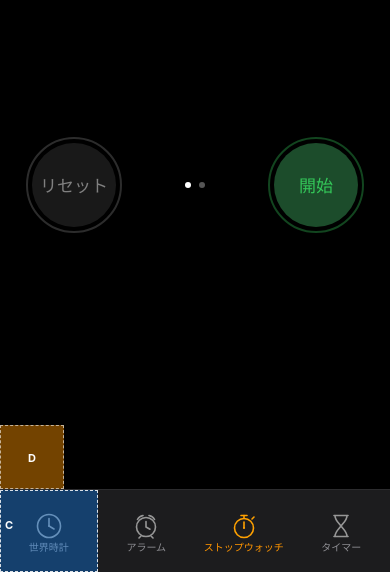
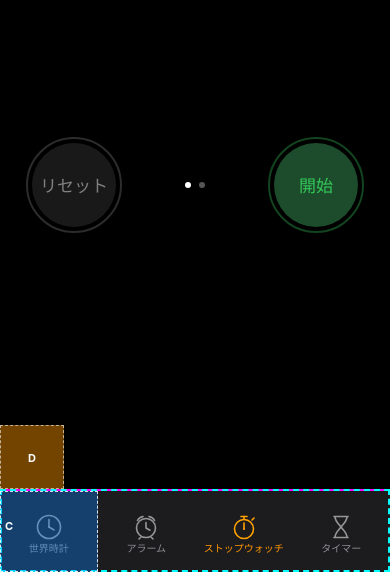
Before and after one commit to Ken2664/stopwatch_force, a plain HTML site: page index.html in a window 390 px wide. Shown: the part 272-844 px from the top of the page. Drawn offline with Linux system fonts and the light colour scheme.

Commit message:
iPhone 確認

```diff
--- a/css/modal.css
+++ b/css/modal.css
@@ -1,5 +1,9 @@
 .secret-zone {
-  position: absolute;
+  /* iOS standalone (PWA) モードでは .app (position: fixed; inset:0) の
+     底辺が visual viewport の底辺と一致しないケースが報告されている。
+     position: fixed に変更し、シークレットゾーンを viewport に直接
+     アンカーすることで、tabbar との位置ズレを防ぐ。 */
+  position: fixed;
   display: block;
   background: transparent;
   opacity: 0;
--- a/css/tabbar.css
+++ b/css/tabbar.css
@@ -11,6 +11,11 @@
   align-items: stretch;
   justify-content: space-around;
   z-index: 10;
+
+  /* DEBUG: タブバー上端と safe-area 領域を可視化。確認後に元へ戻す。 */
+  border-top: 2px solid magenta;
+  outline: 2px dashed cyan;
+  outline-offset: -2px;
 }
 
 .tabbar-item {
```
